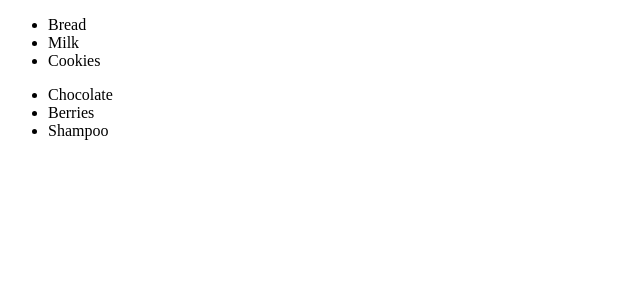
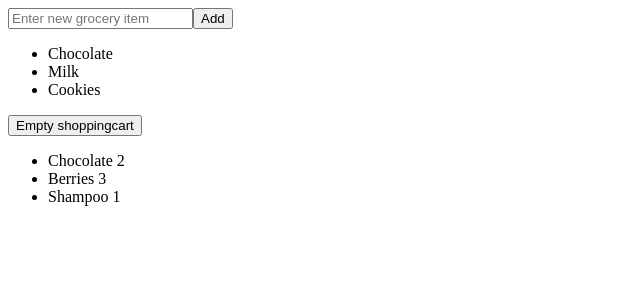
Before and after one commit to annabelkrijgsman/React-MyGroceriesApp-V1, a React (Create React App) app: page / in a window 1280 px wide. Shown: the top 300 px of the page, without its empty margins (0-640 px from the left). Built offline with nearby package versions, Linux system fonts and the light colour scheme.

Commit message:
updatet class and components

```diff
--- a/src/Components/Container.js
+++ b/src/Components/Container.js
@@ -7,22 +7,85 @@ class Container extends Component {
         super()
         this.state = {
             groceryItems: [
-                {id: 1, title: 'Bread'},
+                {id: 1, title: 'Chocolate'},
                 {id: 2, title: 'Milk'},
                 {id: 3, title: 'Cookies'}
             ],
             shoppingListItems: [
-                {id: 1, title: 'Chocolate'},
-                {id: 2, title: 'Berries'},
-                {id: 3, title: 'Shampoo'}
+                {id: 1, title: 'Chocolate', amount: 2},
+                {id: 2, title: 'Berries', amount: 3},
+                {id: 3, title: 'Shampoo', amount: 1}
             ]
         }
-        this.handleClickGroceryItem = this.handleClickGroceryItem.bind(this)
     }
 
     handleClickGroceryItem = (item) => {
         const title = item.target.getAttribute('value')
-        console.log(title)
+        const groceries = this.state.groceryItems
+        const shoppingItems = this.state.shoppingListItems
+        let isFound = false
+
+        shoppingItems.map(shoppingItem => {
+            if(shoppingItem.title === title) {
+                isFound = true
+            }
+            return isFound
+        })
+
+        if (!isFound) {
+            let newShoppingList = groceries.filter(groceryItem => groceryItem.title === title)
+            newShoppingList.forEach(newShoppingItem => {
+                let nextId = this.getNextId(this.state.shoppingListItems)
+                this.setState(previousState => ({
+                    shoppingListItems: [
+                        ...previousState.shoppingListItems,
+                        {id: nextId, title: newShoppingItem.title, amount: + 1}
+                    ]
+                }))
+            })
+        } else {
+            this.addAmountToItem(title, shoppingItems)
+        }
+    }
+
+    addAmountToItem = (title, shoppingItems) => {
+        shoppingItems.forEach(item => {
+            if(title === item.title) {
+                item.amount++
+                this.setState(previousState => ({
+                    shoppingListItems: [
+                        ...previousState.shoppingListItems
+                    ]
+                }))
+            }
+        })
+    }
+
+    emptyCart = () => {
+        this.setState({shoppingListItems: []})
+    }
+
+    addNewGroceryItem = () => {
+        let inputValue = document.getElementById('addItem').value
+        let nextId = this.getNextId(this.state.groceryItems)
+
+        this.setState(previousState => ({
+            groceryItems: [
+                ...previousState.groceryItems,
+                {id: nextId, title: inputValue}
+            ]
+        }))
+    }
+
+    getNextId = (myItems) => {
+        let highestId = 0;
+        myItems.forEach(item => {
+            if (item.id > highestId) {
+                highestId = item.id
+            }
+        })
+        const nextId = highestId + 1
+        return nextId
     }
 
     render() {
@@ -30,9 +93,13 @@ class Container extends Component {
             <div className="container">
                 <GroceryList
                     item={this.state.groceryItems}
-                    passedFunction={this.handleClickGroceryItem }
+                    clickedItem={this.handleClickGroceryItem}
+                    addNewItem={this.addNewGroceryItem}
                 />
-                <ShoppingCart item={this.state.shoppingListItems}/>
+                <ShoppingCart
+                    emptyShoppingCart={this.emptyCart}
+                    item={this.state.shoppingListItems}
+                />
             </div>
         )
     }
--- a/src/Components/GroceryList.js
+++ b/src/Components/GroceryList.js
@@ -1,12 +1,18 @@
 import React from 'react'
 import List from './List'
+import InputField from './InputField'
 
 function GroceryList(items) {
     return (
-        <List
-            item={items.item}
-            passedFunction={items.passedFunction}
-        />
+        <div>
+            <InputField
+                addNewItem={items.addNewItem}
+            />
+            <List
+                item={items.item}
+                clickedItem={items.clickedItem}
+            />
+        </div>
     )
 }
 
--- /dev/null
+++ b/src/Components/InputField.js
@@ -0,0 +1,16 @@
+import React from 'react'
+
+function InputField(item) {
+    return (
+        <div>
+            <input
+                type='text'
+                placeholder='Enter new grocery item'
+                id='addItem'
+            ></input>
+            <button onClick={item.addNewItem}>Add</button>
+        </div>
+    )
+}
+
+export default InputField
--- a/src/Components/List.js
+++ b/src/Components/List.js
@@ -2,13 +2,33 @@ import React from 'react'
 import ListItem from './ListItem'
 
 function List(items) {
+    if(items.type === 'shoppingCart') {
         return (
             <ul>
                 {Object.values(items.item).map(item => (
-                <ListItem key={item.id} title={item.title} passedFunction={items.passedFunction}/>
+                    <ListItem
+                        key={item.id}
+                        title={item.title}
+                        amount={item.amount}
+                        clickedItem={items.clickedItem}
+                    />
+                ))}
+            </ul>
+        )
+    } else {
+        return (
+            <ul>
+                {Object.values(items.item).map(item => (
+                    <ListItem
+                        key={item.id}
+                        title={item.title}
+                        amount=''
+                        clickedItem={items.clickedItem}
+                    />
                 ))}
             </ul>
         )
     }
+}
 
 export default List
--- a/src/Components/ListItem.js
+++ b/src/Components/ListItem.js
@@ -3,12 +3,11 @@ import React from 'react'
 function ListItem(item) {
     return (
         <li
-            key={item.id}
             className='list-item'
-            onClick={item.passedFunction}
+            onClick={item.clickedItem}
             value={item.title}
         >
-            {item.title}
+            {item.title + ' ' + item.amount}
         </li>
     )
 }
--- a/src/Components/ShoppingCart.js
+++ b/src/Components/ShoppingCart.js
@@ -3,7 +3,10 @@ import List from './List'
 
 function ShoppingCart(items) {
     return (
-        <List item={items.item}/>
+        <div>
+            <button onClick={items.emptyShoppingCart}>Empty shoppingcart</button>
+            <List item={items.item} type='shoppingCart'/>
+        </div>
     )
 }
 
```
Lines whose indentation alone changed are shown as unchanged.
